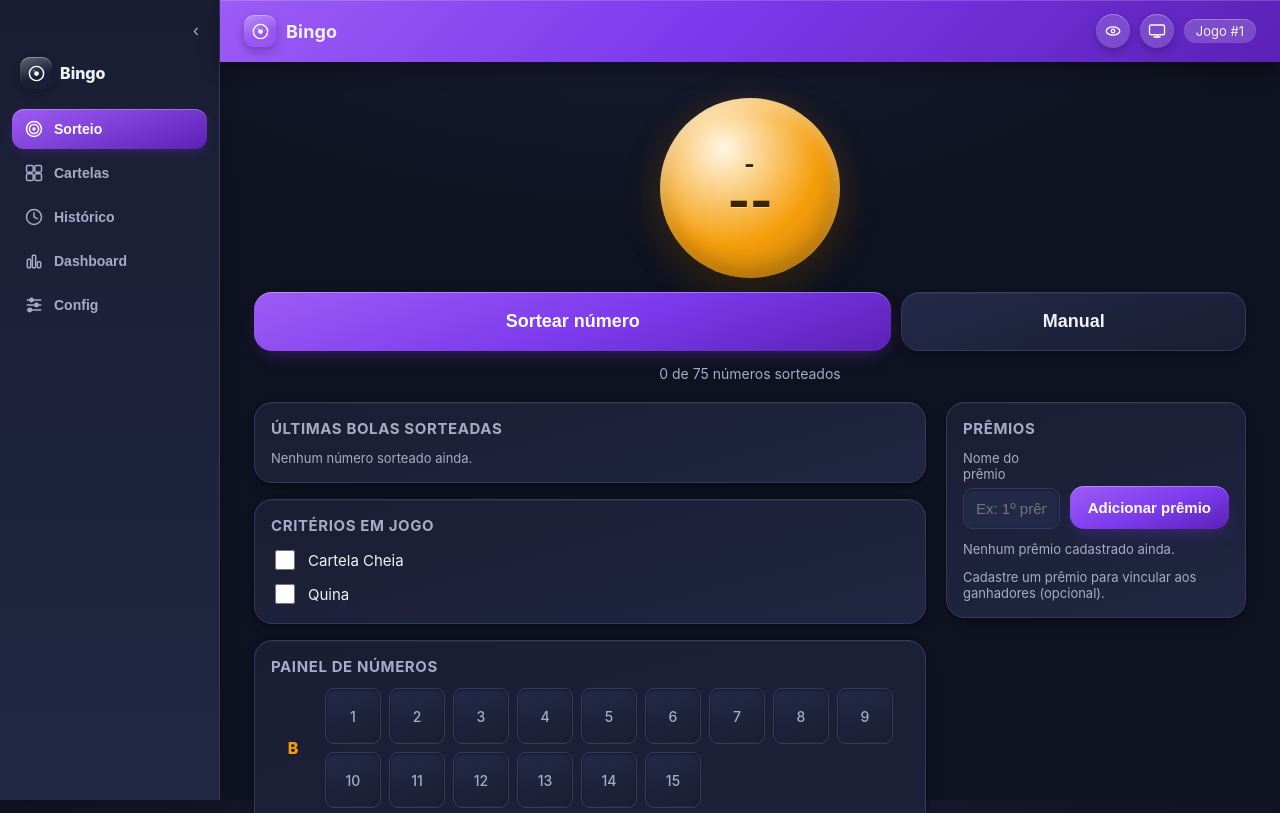
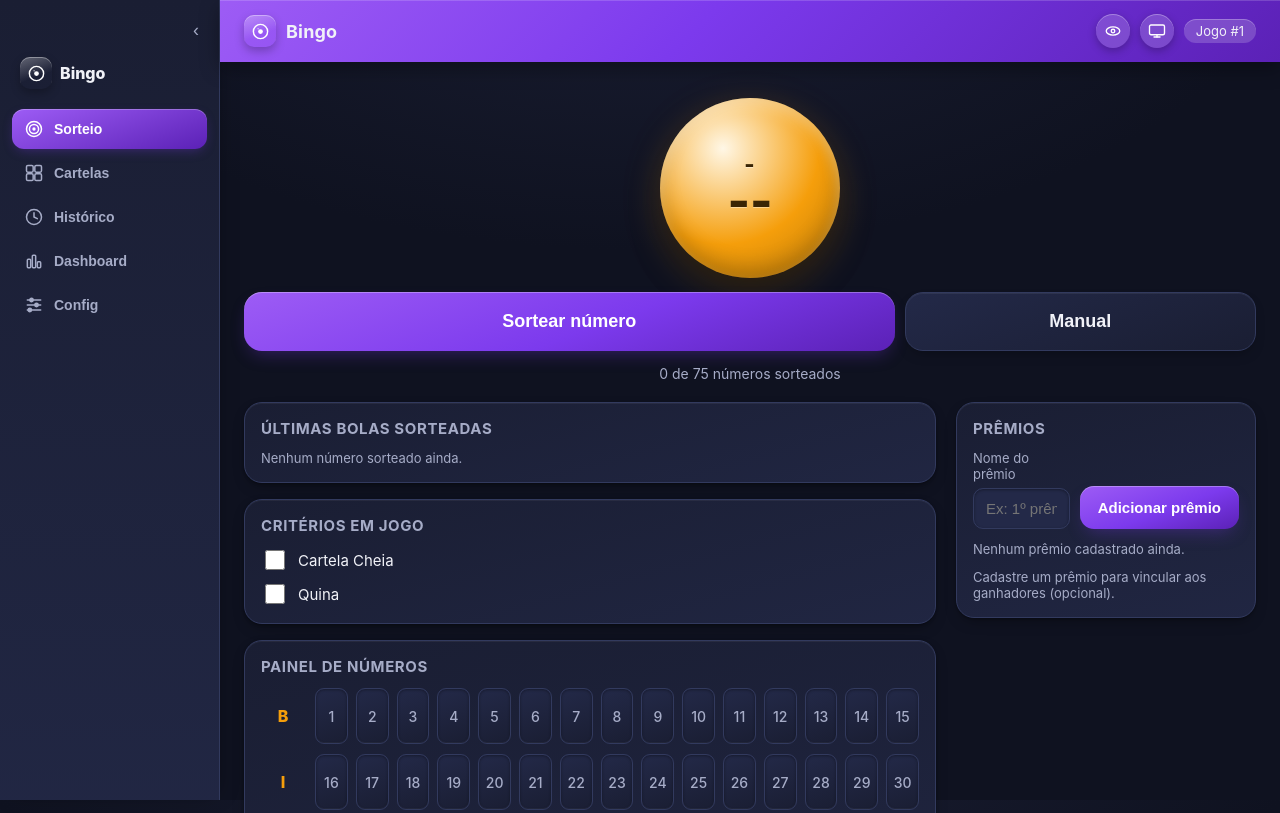
Before and after one commit to Heberson5/Bingo, a plain HTML site: page index.html in a window 1280 px wide. Shown: the top 813 px of the page. Drawn offline with Linux system fonts and the light colour scheme.

Commit message:
fix: legibilidade do chip de ultima bola e largura do painel de numeros
A letra do chip em "Ultimas bolas sorteadas" tinha cor fixa
(--color-text-dim), diferente da cor do numero ao lado — em alguns
temas/estados (ex.: o chip do numero mais recente, com fundo de
destaque) ficava dificil de distinguir a letra. Agora ela herda a
mesma cor do numero, so um pouco mais discreta (opacity).

O painel de numeros virava "uma linha por letra" a partir de 1024px,
largura em que 15 numeros lado a lado nem sempre cabem numa linha so —
quebrava para uma segunda linha e ficava confuso. Agora esse layout so
entra a partir de 1280px (tela de computador realmente larga), com o
numero de colunas do grid calculado a partir da extensao real de cada
letra (nao fixo em 15, para configuracoes de intervalo diferentes do
padrao 1-75). Entre 1024 e 1280px o painel usa exatamente o mesmo
layout em colunas do celular.

Co-Authored-By: Claude Sonnet 5 <noreply@anthropic.com>

```diff
--- a/css/styles.css
+++ b/css/styles.css
@@ -358,7 +358,7 @@ h1, h2, h3, p { margin: 0; }
   line-height: 1;
   box-shadow: 0 1px 0 rgba(255,255,255,.06) inset, 0 4px 10px -3px rgba(0,0,0,.4);
 }
-.chip small { font-size: 8px; color: var(--color-text-dim); font-weight: 600; }
+.chip small { font-size: 8px; color: inherit; font-weight: 600; opacity: .75; }
 .chip--latest { background: linear-gradient(160deg, var(--color-accent), var(--color-accent-dark)); color: var(--color-on-accent); border-color: transparent; box-shadow: 0 1px 0 rgba(255,255,255,.3) inset, 0 4px 12px -3px var(--glow-accent); }
 
 .empty-hint { color: var(--color-text-dim); font-size: 13px; }
@@ -793,23 +793,6 @@ h1, h2, h3, p { margin: 0; }
   :root { --content-width: 1040px; }
   .desktop-only-field { display: flex; flex-direction: column; gap: 12px; }
 
-  /* Wide screens have plenty of horizontal room, so each letter
-     becomes its own row (label + numbers running left to right)
-     instead of a tall, scrolling column — easier to scan at a glance
-     when projecting or running the draw from a computer. */
-  .draw-board { flex-direction: column; max-height: none; overflow-y: visible; gap: 10px; }
-  .board-row { flex-direction: row; align-items: center; gap: 10px; flex: none; }
-  .board-row__label {
-    position: static;
-    width: 44px;
-    flex-shrink: 0;
-    background: none;
-    padding-bottom: 0;
-    font-size: 16px;
-  }
-  .board-row__nums { flex-direction: row; flex-wrap: wrap; flex: 1; gap: 8px; }
-  .board-num { width: var(--board-cell-size, 56px); flex: 0 0 auto; }
-
   body { padding-bottom: 0; }
   .bottom-nav { display: none; }
 
@@ -871,6 +854,38 @@ h1, h2, h3, p { margin: 0; }
   .sorteio-grid { flex-direction: row; align-items: flex-start; gap: 20px; }
   .sorteio-main { flex: 1; order: 1; }
   .sorteio-aside { width: 300px; flex-shrink: 0; order: 2; position: sticky; top: 16px; }
+}
+
+/* Only once the window is genuinely wide (a maximized desktop monitor,
+   not a laptop split-screen) is there room to lay out every number of
+   a letter on one single horizontal line. Below this, the board keeps
+   the exact same side-by-side "bingo card" columns used on mobile —
+   set by the base rules and the >=720px tweaks above — instead of the
+   old in-between layout that tried to go row-per-letter too early and
+   ended up wrapping into a second, harder-to-scan line. */
+@media (min-width: 1280px) {
+  :root { --content-width: 1280px; }
+
+  .draw-board { flex-direction: column; max-height: none; overflow-y: visible; gap: 10px; }
+  .board-row { flex-direction: row; align-items: center; gap: 10px; flex: none; }
+  .board-row__label {
+    position: static;
+    width: 44px;
+    flex-shrink: 0;
+    background: none;
+    padding-bottom: 0;
+    font-size: 16px;
+  }
+  /* `--cols-count` is set inline per row (js/ui.js) to that letter's
+     actual number count, so every number fits on one line regardless
+     of the configured min/max range — not just the default 15. */
+  .board-row__nums {
+    display: grid;
+    grid-template-columns: repeat(var(--cols-count, 15), minmax(0, 1fr));
+    gap: 8px;
+    flex: 1;
+  }
+  .board-num { width: auto; }
 }
 
 /* ---------- Print (2/4/6 cartelas por página A4) ----------
--- a/js/ui.js
+++ b/js/ui.js
@@ -350,7 +350,7 @@ function renderDrawBoard() {
     html += `
       <div class="board-row">
         <div class="board-row__label">${LETTERS[col]}</div>
-        <div class="board-row__nums">${numsHtml}</div>
+        <div class="board-row__nums" style="--cols-count:${e - s + 1}">${numsHtml}</div>
       </div>`;
   }
   board.innerHTML = html;
```
